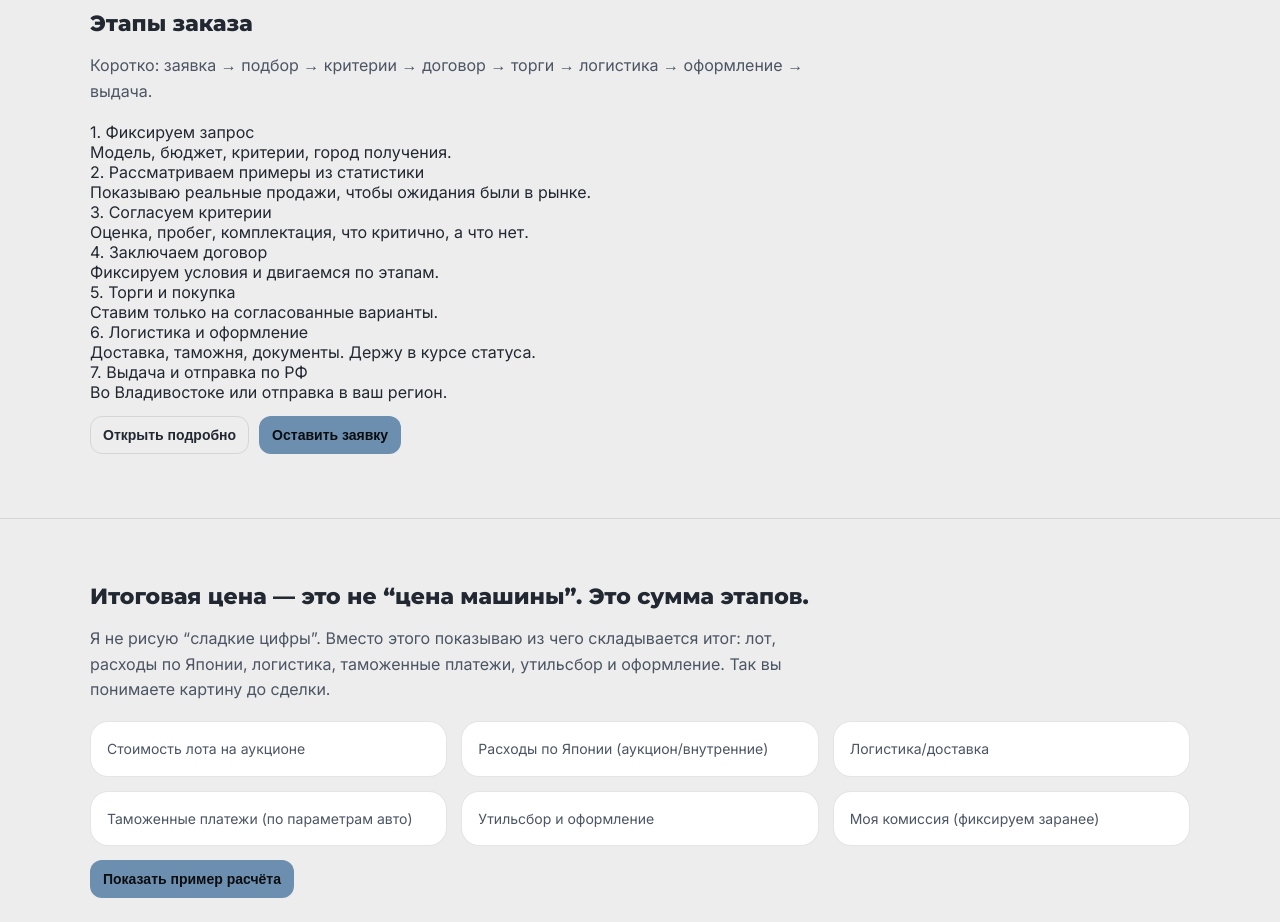
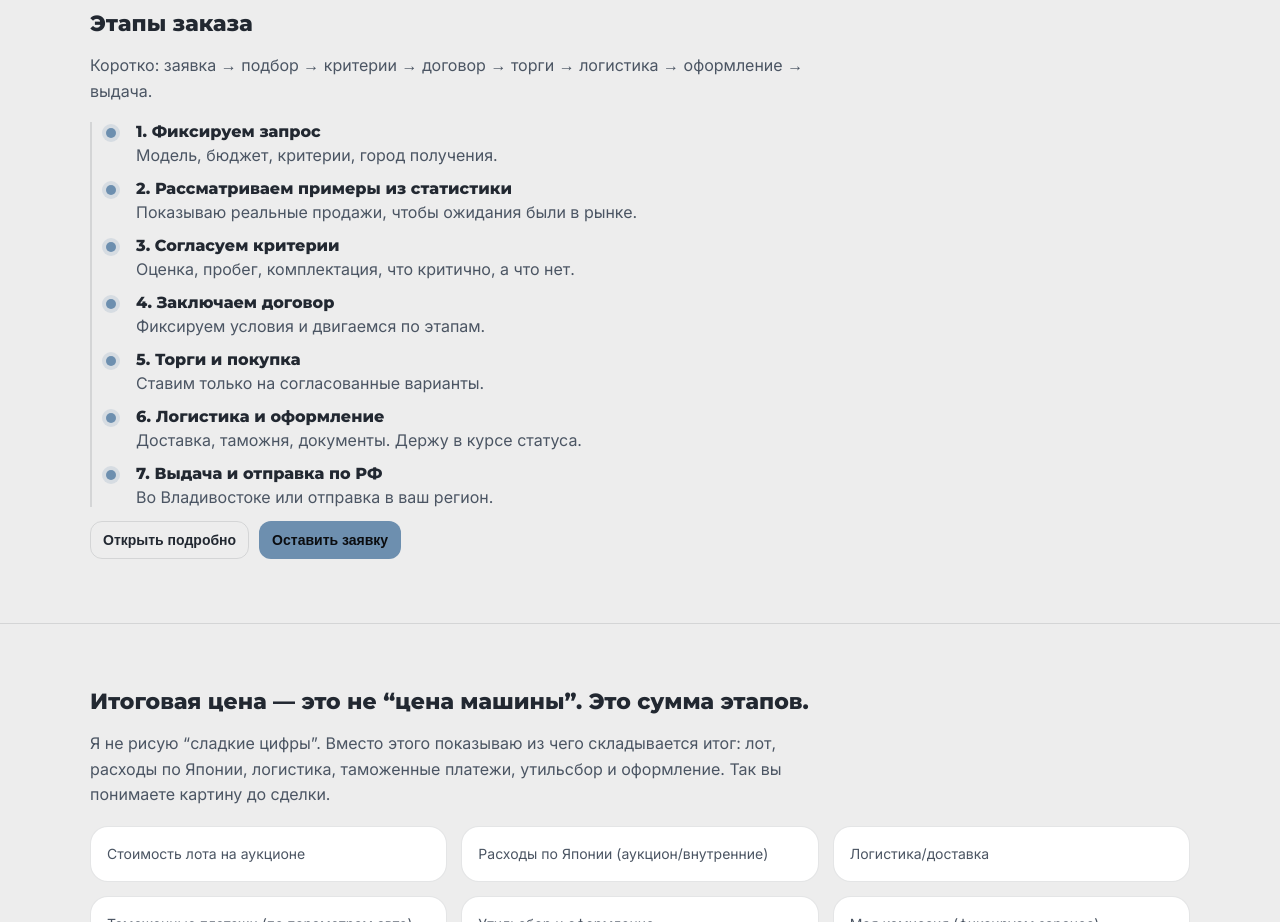
Before and after one commit to melehaha/vorona-site, a Next.js app: page / in a window 1280 px wide. Shown: the part 980-1902 px from the top of the page. Built offline with nearby package versions, Linux system fonts and the light colour scheme.

Commit message:
Update globals.css

```diff
--- a/src/app/globals.css
+++ b/src/app/globals.css
@@ -137,3 +137,38 @@ a { color: inherit; text-decoration: none; }
 .textarea { min-height: 110px; resize: vertical; }
 
 .small { color: var(--muted); font-size: 12px; line-height: 1.5; }
+
+.timeline {
+  margin-top: 14px;
+  padding-left: 14px;
+  border-left: 2px solid var(--line);
+  display: grid;
+  gap: 14px;
+}
+
+.timelineItem {
+  position: relative;
+  display: grid;
+  grid-template-columns: 18px 1fr;
+  gap: 12px;
+  align-items: start;
+}
+
+.timelineDot {
+  width: 10px;
+  height: 10px;
+  border-radius: 999px;
+  background: var(--accent);
+  margin-top: 6px;
+  box-shadow: 0 0 0 4px rgba(109, 143, 175, 0.18);
+}
+
+.timelineTitle {
+  font-family: var(--font-montserrat), var(--font-inter), sans-serif;
+  font-weight: 800;
+  margin-bottom: 4px;
+}
+
+.timelineText {
+  color: var(--muted);
+}
```
